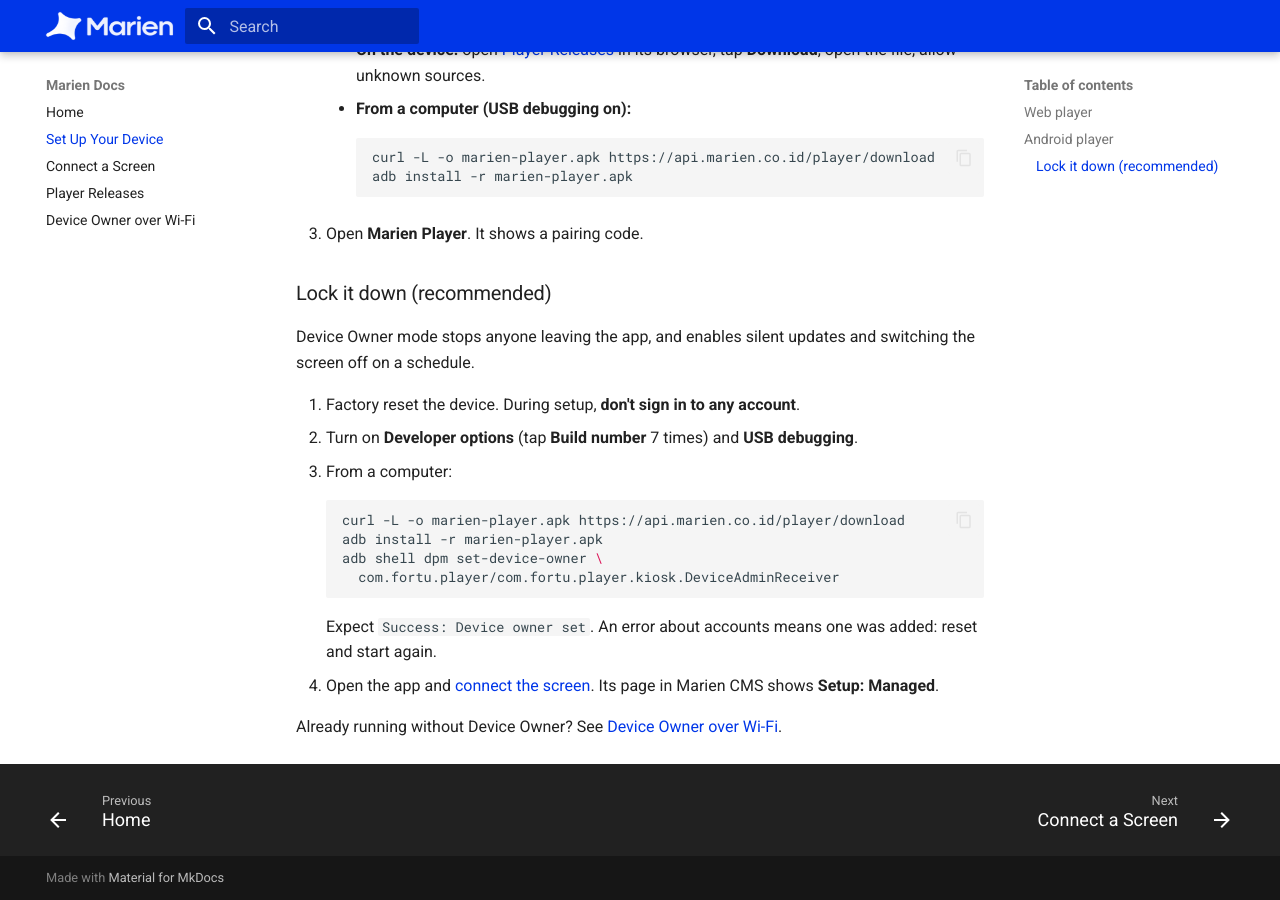
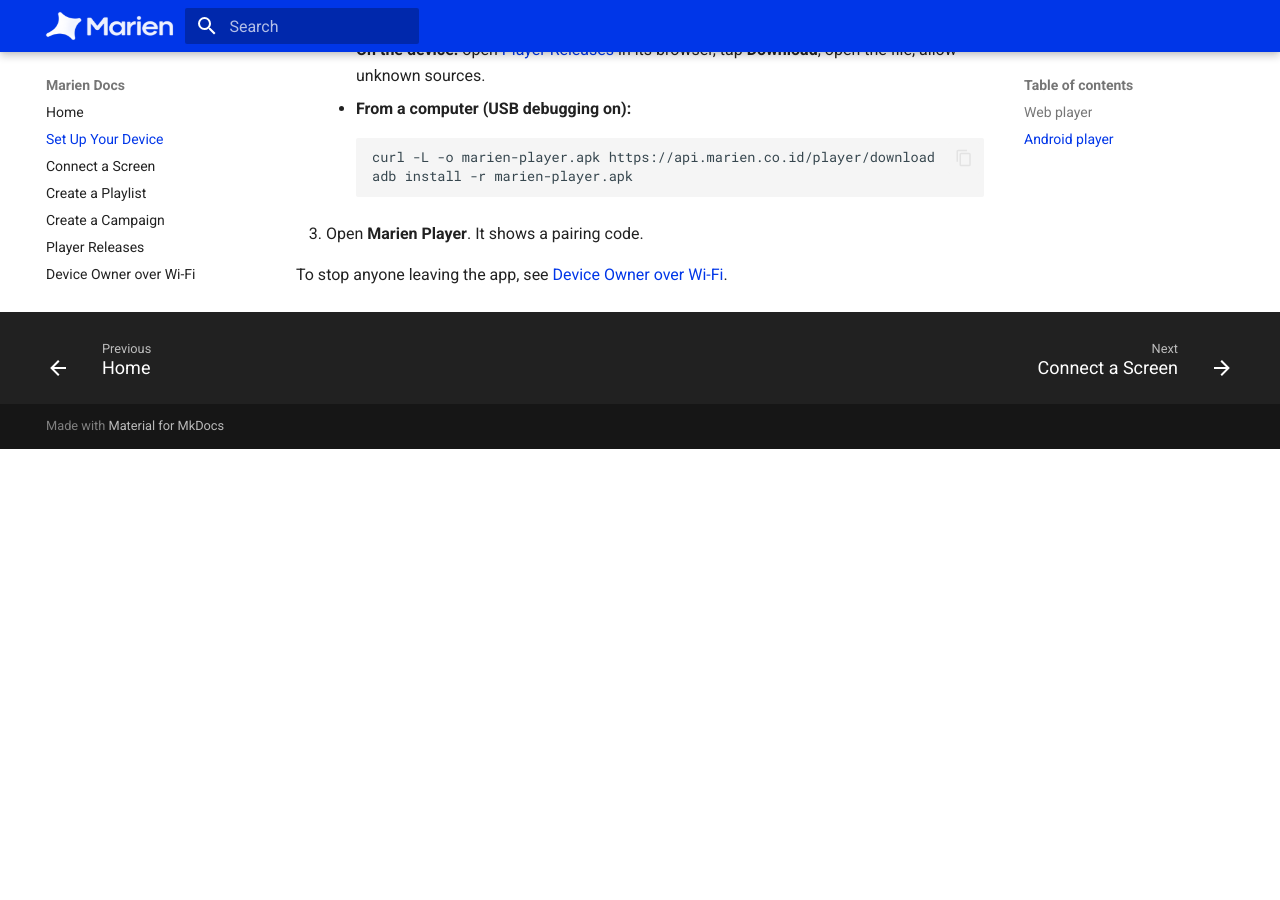
Before and after one commit to brebribre/paskall-docs, an MkDocs documentation site: the page built from docs/setting-up-your-device.md, in a window 1280 px wide and 900 px high, scrolled down 1277 px. Built offline with MkDocs 1.6.1 and Material for MkDocs 9.7.7, drawn with Linux system fonts in a browser that asks for light colours; comment, search, counter and statistics services are not loaded; after the commit the page ends 1726 px from its top, so only the background shows below that.

Commit message:
Docs: Create a Playlist and Create a Campaign pages; shorter setup and connect pages
- Two new pages with Marien CMS screenshots, linked from the end of Connect a Screen and from Home.
- Connect a Screen loses its troubleshooting table; Set Up Your Device loses Lock it down, and
  points to Device Owner over Wi-Fi instead.

Co-Authored-By: Claude Opus 5.5 <noreply@anthropic.com>

````diff
--- a/docs/remote-device-owner-setup.md
+++ b/docs/remote-device-owner-setup.md
@@ -1,6 +1,6 @@
 # Device Owner over Wi-Fi
 
-Turn on Device Owner for a screen that already runs Marien Player, without a cable or a reset. New device? Use [Lock it down](setting-up-your-device.md#lock-it-down-recommended) instead.
+Turn on Device Owner for a screen that already runs Marien Player, without a cable or a reset.
 
 1. Install adb on your computer: `brew install --cask android-platform-tools`
 2. Connect to the device (same Wi-Fi):
--- a/docs/setting-up-your-device.md
+++ b/docs/setting-up-your-device.md
@@ -30,20 +30,4 @@ Pick a player. Both end on a pairing code; then [connect the screen](connecting-
       ```
 3. Open **Marien Player**. It shows a pairing code.
 
-### Lock it down (recommended)
-
-Device Owner mode stops anyone leaving the app, and enables silent updates and switching the screen off on a schedule.
-
-1. Factory reset the device. During setup, **don't sign in to any account**.
-2. Turn on **Developer options** (tap **Build number** 7 times) and **USB debugging**.
-3. From a computer:
-    ```bash
-    curl -L -o marien-player.apk https://api.marien.co.id/player/download
-    adb install -r marien-player.apk
-    adb shell dpm set-device-owner \
-      com.fortu.player/com.fortu.player.kiosk.DeviceAdminReceiver
-    ```
-    Expect `Success: Device owner set`. An error about accounts means one was added: reset and start again.
-4. Open the app and [connect the screen](connecting-a-screen.md). Its page in Marien CMS shows **Setup: Managed**.
-
-Already running without Device Owner? See [Device Owner over Wi-Fi](remote-device-owner-setup.md).
+To stop anyone leaving the app, see [Device Owner over Wi-Fi](remote-device-owner-setup.md).
--- a/mkdocs.yml
+++ b/mkdocs.yml
@@ -33,6 +33,8 @@ nav:
   - Home: index.md
   - Set Up Your Device: setting-up-your-device.md
   - Connect a Screen: connecting-a-screen.md
+  - Create a Playlist: creating-a-playlist.md
+  - Create a Campaign: creating-a-campaign.md
   - Player Releases: player-releases.md
   - Device Owner over Wi-Fi: remote-device-owner-setup.md
 
````
Also changed, not shown: docs/connecting-a-screen.md (+1 -10 lines), docs/creating-a-campaign.md (added, +29 -0 lines), docs/creating-a-playlist.md (added, +26 -0 lines), docs/index.md (+3 -2 lines), docs/images/campaign/01-screens.png (added), docs/images/campaign/02-content.png (added), docs/images/campaign/03-schedule.png (added), docs/images/campaign/04-review.png (added), docs/images/playlist/01-new-playlist.png (added), docs/images/playlist/02-add-media.png (added), docs/images/playlist/03-arrange.png (added).
